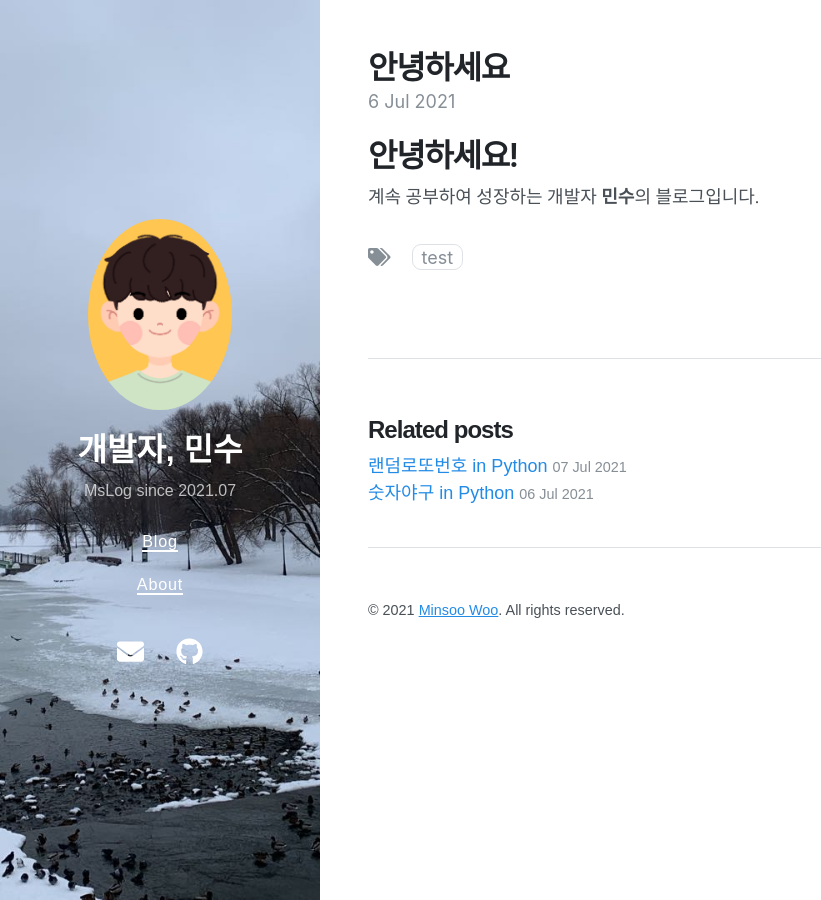
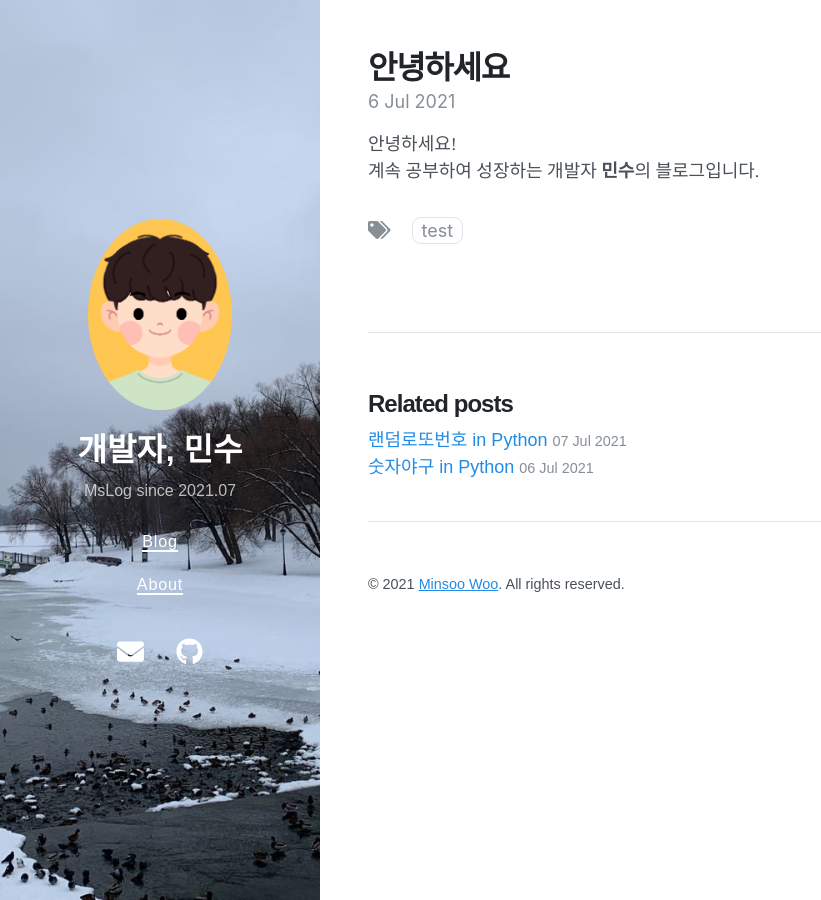
Before and after one commit to MsWoo/MsWoo.github.io, a Jekyll site: the page built from _posts/2021-07-06-hello.md, in a window 1280 px wide. Shown: the whole page, without its empty margins (0-821 px from the left). Built offline with Jekyll 4.4.1, drawn with Linux system fonts in a browser that asks for light colours; nearby versions of some CDN libraries.

```diff
--- a/_posts/2021-07-06-hello.md
+++ b/_posts/2021-07-06-hello.md
@@ -4,5 +4,5 @@ title: 안녕하세요
 date: 2021-07-06 16:11 +0800
 tags: test
 ---
-# 안녕하세요!
+안녕하세요!
 계속 공부하여 성장하는 개발자 **민수**의 블로그입니다.
```
